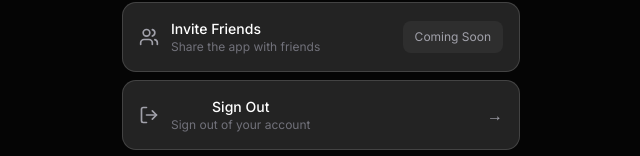
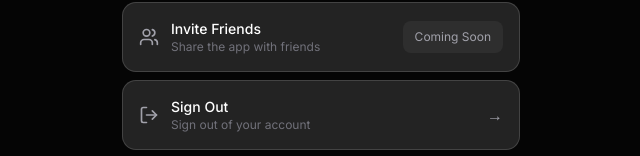
Before and after one commit to serj-ls-creator/eng_tobe_saas, a Next.js app: page /more in a window 1280 px wide. Shown: the part 217-373 px from the top of the page, without its empty margins (319-959 px from the left). Built offline with nearby package versions, Linux system fonts and the light colour scheme; no server answers.

Commit message:
в разделе ЕЩЕ Sign Out выровнял

```diff
--- a/components/more/MoreClient.tsx
+++ b/components/more/MoreClient.tsx
@@ -37,7 +37,7 @@ export function MoreClient() {
             <Card className="p-4">
               <Link href="/profile" className="flex items-center justify-between">
                 <div className="flex items-center gap-3">
-                  <User className="h-5 w-5 text-zinc-400" />
+                  <User className="h-5 w-5 text-zinc-400 flex-shrink-0" />
                   <div>
                     <p className="text-sm font-medium">My Profile</p>
                     <p className="text-xs text-zinc-500">View and edit your profile</p>
@@ -67,10 +67,10 @@ export function MoreClient() {
             <Card className="p-4">
               <button
                 onClick={handleSignOut}
-                className="flex items-center justify-between w-full"
+                className="flex items-center justify-between w-full text-left"
               >
                 <div className="flex items-center gap-3">
-                  <LogOut className="h-5 w-5 text-zinc-400" />
+                  <LogOut className="h-5 w-5 text-zinc-400 flex-shrink-0" />
                   <div>
                     <p className="text-sm font-medium">Sign Out</p>
                     <p className="text-xs text-zinc-500">Sign out of your account</p>
```
